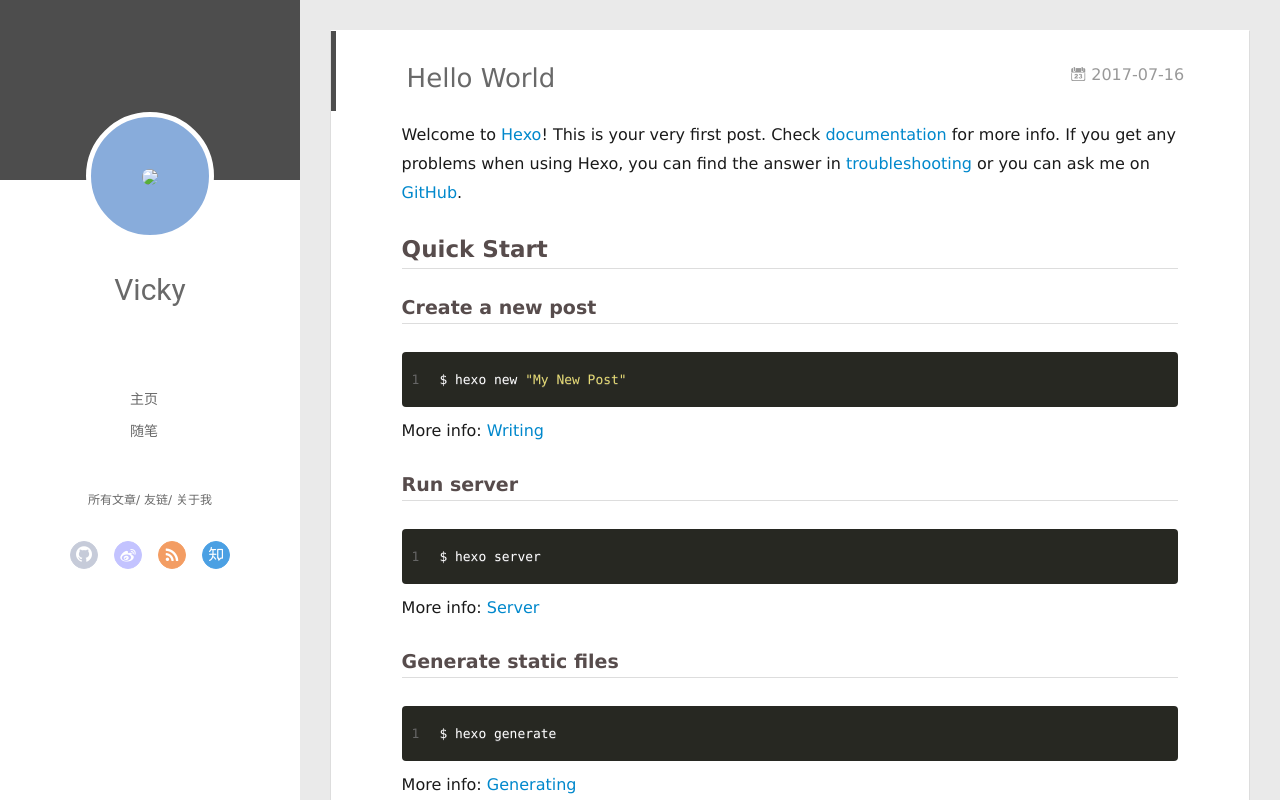
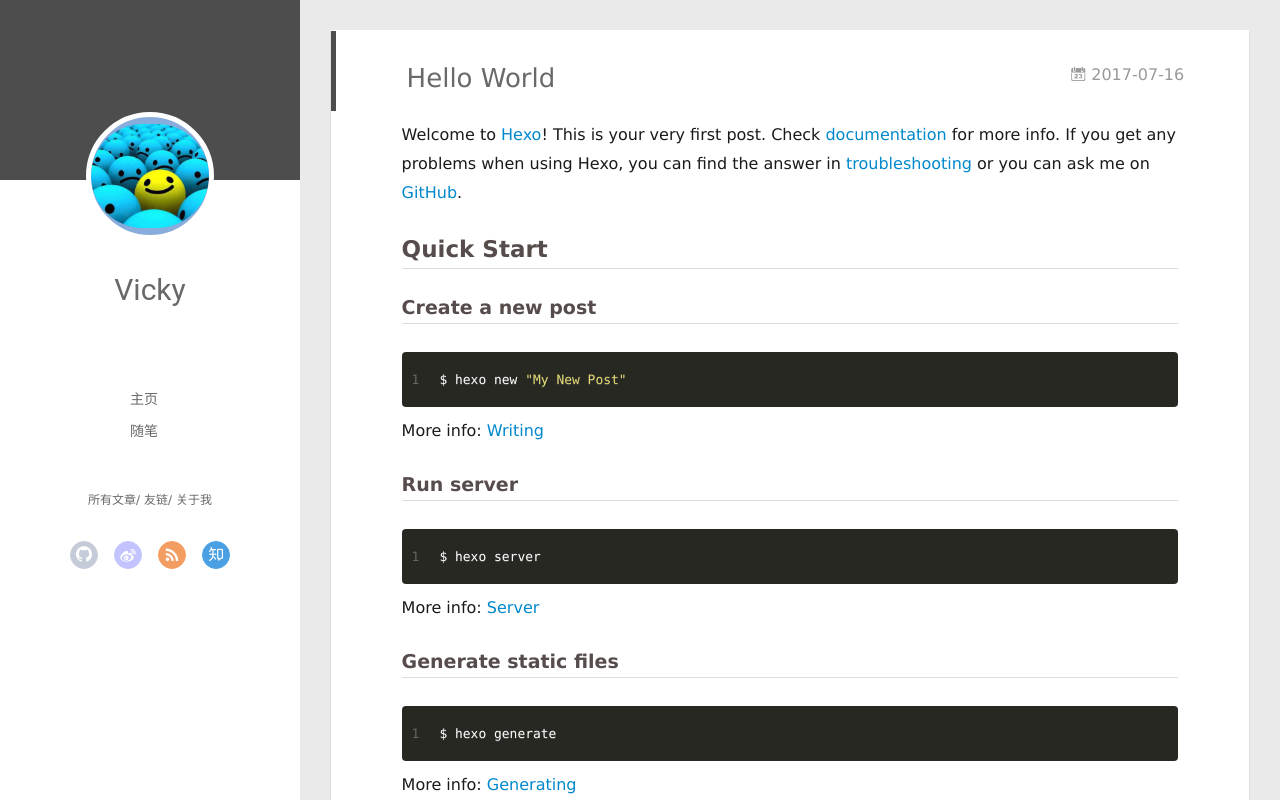
Before and after one commit to VSpaint/VSpaint.github.io, a plain HTML site: page 2017/07/16/hello-world/index.html in a window 1280 px wide. Drawn offline with Linux system fonts and the light colour scheme; no server answers.

Commit message:
Site updated: 2017-07-16 17:17:46

```diff
--- a/2017/07/16/hello-world/index.html
+++ b/2017/07/16/hello-world/index.html
@@ -22,7 +22,7 @@
     <link rel="alternative" href="/atom.xml" title="Vicky and Sun are learning painting :)" type="application/atom+xml">
 
 
-    <link rel="icon" href="/_image/favicon.jpg">
+    <link rel="icon" href="/favicon.jpg">
 
   <link rel="stylesheet" type="text/css" href="/./main.266c1c.css">
   <style type="text/css">
@@ -46,7 +46,7 @@
 <div class="intrude-less">
 	<header id="header" class="inner">
 		<a href="/" class="profilepic">
-			<img src="null" class="js-avatar">
+			<img src="/favicon.jpg" class="js-avatar">
 		</a>
 		<hgroup>
 		  <h1 class="header-author"><a href="/">Vicky</a></h1>
@@ -104,7 +104,7 @@
 	<div class="intrude-less">
 		<header id="header" class="inner">
 			<div class="profilepic">
-				<img src="null" class="js-avatar">
+				<img src="/favicon.jpg" class="js-avatar">
 			</div>
 			<hgroup>
 			  <h1 class="header-author js-header-author">Vicky</h1>
```
Also changed, not shown: archives/2017/07/index.html (+3 -3 lines), archives/2017/index.html (+3 -3 lines), archives/index.html (+3 -3 lines), index.html (+3 -3 lines), favicon.jpg (added).
